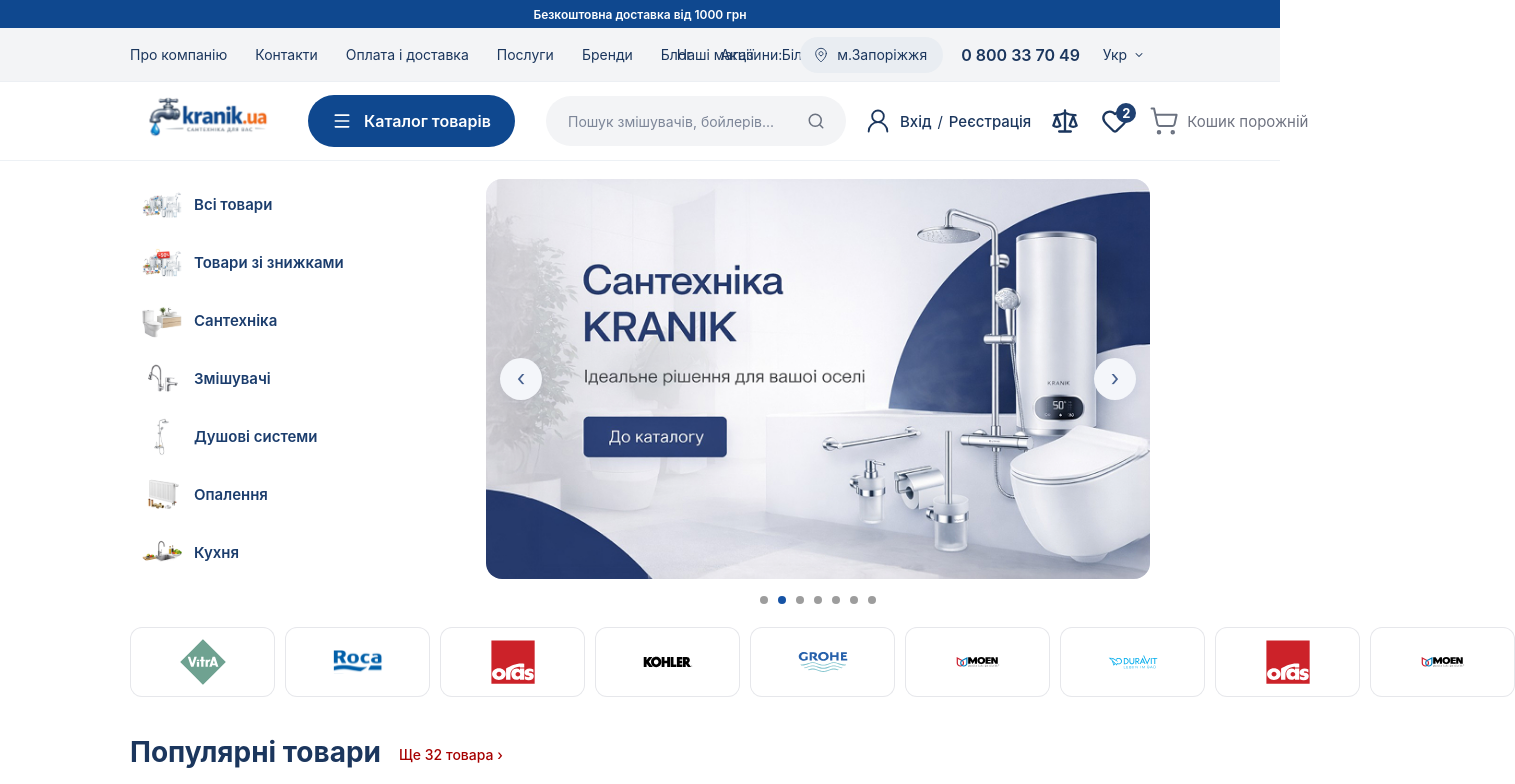
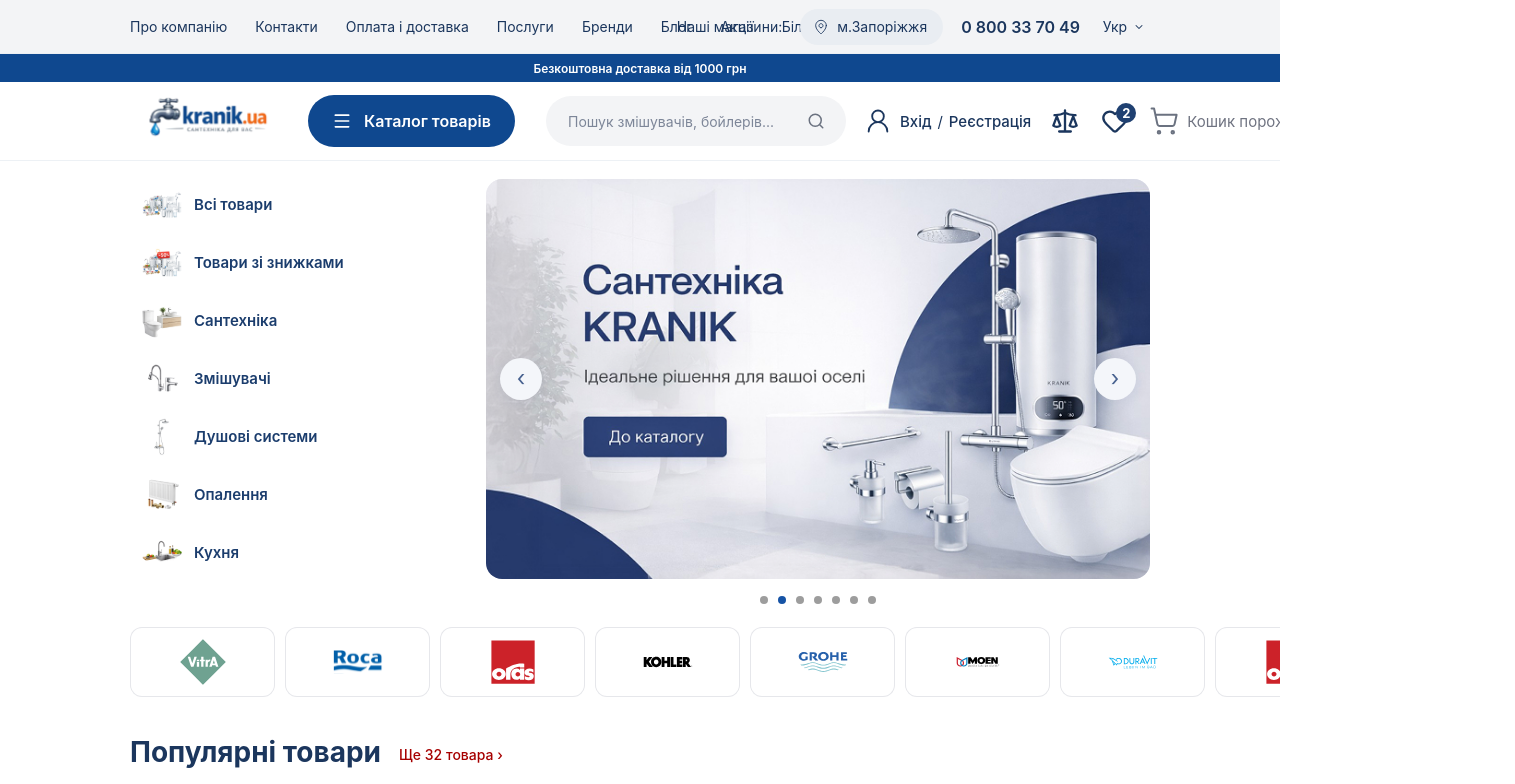
Before and after one commit to Vasyok777/kranik, a Next.js app: page / in a window 1280 px wide. Shown: the top 784 px of the page, 1515 px wide, since content can reach past the window. Built offline with nearby package versions, Linux system fonts and the light colour scheme.

Commit message:
add style main page

```diff
--- a/src/app/globals.scss
+++ b/src/app/globals.scss
@@ -9,6 +9,7 @@ body {
   font-family: Inter, Arial, sans-serif;
   background: #ffffff;
   color: #23406a;
+  overflow-x: clip;
 }
 
 a {
--- a/src/components/Header/Header.tsx
+++ b/src/components/Header/Header.tsx
@@ -162,8 +162,6 @@ export default function Header({
       )}
 
       <div className={styles.headerTopPart}>
-        <div className={styles.shippingBar}>Безкоштовна доставка від 1000 грн</div>
-
         <div className={styles.topNavWrapper}>
             <div className={`container ${styles.topNav}`}>
               <nav className={styles.topLinks}>
@@ -247,6 +245,8 @@ export default function Header({
         </div>
 
       <header className={`${styles.header} ${isScrolled ? styles.headerScrolled : ''}`}>
+        <div className={styles.shippingBar}>Безкоштовна доставка від 1000 грн</div>
+
         <div className={styles.mainWrapper}>
           <div className={`container ${styles.main}`}>
             <button
```
